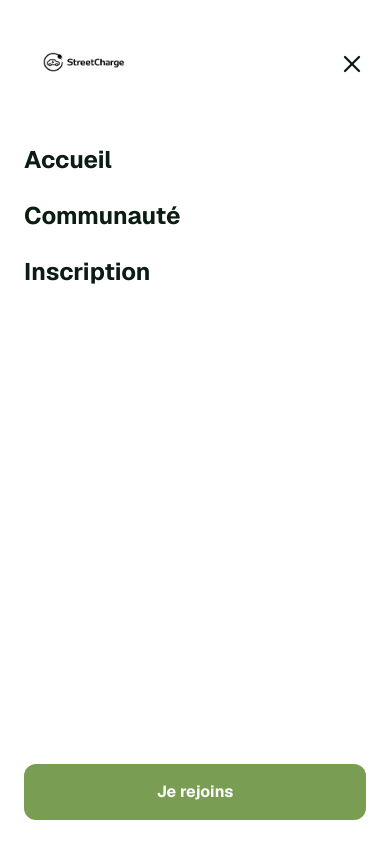
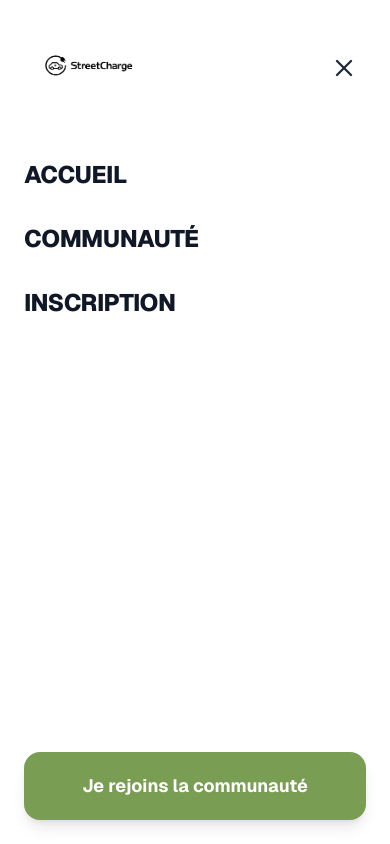
Before and after one commit to DigitariaWebs/StationP, a Next.js app: page / in a window 390 px wide. Both pictures are taken after a click on the button 352 px from the left and 40 px from the top of the page. Shown: the top 844 px of the page. Built offline with nearby package versions, Linux system fonts and the light colour scheme.

Commit message:
refactor: enhance Hero section layout, improve image handling, and update mobile menu design for better responsiveness

```diff
--- a/src/components/sections/Hero.tsx
+++ b/src/components/sections/Hero.tsx
@@ -17,65 +17,43 @@ export default function HeroWithNavbar() {
   };
 
   return (
-    <section className="relative min-h-screen w-full bg-white overflow-hidden">
+    <section className="relative min-h-screen w-full bg-white overflow-hidden flex flex-col">
 
-      {/* ───────── BACKGROUND IMAGE (FIX ZOOM) ───────── */}
-      <div className="absolute inset-0 z-0">
-        <div className="absolute right-0 top-0 h-full w-full md:w-[55%]">
-
-          <Image
-            src="/loto2.webp"
-            alt="Voiture électrique"
-            fill
-            priority
-            className="object-contain md:object-cover object-right"
-          />
-
-          <Image
-            src="/loto3.png"
-            alt="Voiture électrique"
-            fill
-            priority
-            className="object-contain md:hidden"
-          />
-
-          {/* overlay plus soft */}
-          <div className="absolute inset-0 bg-gradient-to-r from-white via-white/60 to-transparent md:via-white/40" />
-        </div>
-      </div>
-
-      {/* ───────── GLOW ───────── */}
-      <div className="absolute bottom-20 right-10 md:right-20 w-64 h-64 bg-[#7A9D54]/20 blur-3xl rounded-full" />
+      {/* ───────── GLOW (Décoratif, adouci) ───────── */}
+      <div className="absolute bottom-1/4 right-10 md:right-20 w-64 h-64 bg-[#7A9D54]/15 blur-3xl rounded-full z-0 pointer-events-none" />
 
       {/* ───────── NAVBAR ───────── */}
-      <header className="relative z-50 w-full">
-        <div className="max-w-7xl mx-auto px-6">
+      <header className="relative z-50 w-full bg-white/90 backdrop-blur-sm md:bg-transparent">
+        <div className="max-w-7xl mx-auto px-4 sm:px-6">
           <div className="flex justify-between items-center h-20">
 
-            <Link href="/">
+            <Link href="/" className="flex-shrink-0">
               <Image
                 src="/w1.png"
                 alt="logo"
-                width={180}
-                height={60}
-                className="w-32 sm:w-40 lg:w-48 brightness-0"
+                width={160}
+                height={150}
+                // Taille logo responsive
+                className="w-48 sm:w-36 lg:w-40 brightness-0"
               />
             </Link>
 
-            <nav className="hidden lg:flex gap-8 text-sm font-bold uppercase tracking-widest text-gray-800">
-              <Link href="#">Accueil</Link>
-              <Link href="#trouveruneborne">Communauté</Link>
-              <Link href="#inscription">Inscription</Link>
+            {/* Menu Desktop */}
+            <nav className="hidden lg:flex gap-6 xl:gap-8 text-xs xl:text-sm font-bold uppercase tracking-widest text-gray-800">
+              <Link href="#" className="hover:text-[#7A9D54] transition-colors">Accueil</Link>
+              <Link href="#trouveruneborne" className="hover:text-[#7A9D54] transition-colors">Communauté</Link>
+              <Link href="#inscription" className="hover:text-[#7A9D54] transition-colors">Inscription</Link>
             </nav>
 
             <button
               onClick={goToForm}
-              className="hidden lg:block bg-[#7A9D54] text-white px-6 py-3 rounded-full font-bold"
+              className="hidden lg:block bg-[#7A9D54] hover:bg-[#698a47] text-white px-6 py-3 rounded-full font-bold text-sm transition-colors shadow-sm"
             >
               Je rejoins
             </button>
 
-            <button onClick={() => setIsMenuOpen(true)} className="lg:hidden">
+            {/* Burger mobile */}
+            <button onClick={() => setIsMenuOpen(true)} className="lg:hidden p-2 text-gray-800 hover:text-[#7A9D54]">
               <Menu size={28} />
             </button>
 
@@ -83,108 +61,128 @@ export default function HeroWithNavbar() {
         </div>
       </header>
 
-      {/* ───────── HERO CONTENT (FIX SPACING + SIZE) ───────── */}
-      <div className="relative z-10 flex items-center min-h-[85vh]">
-        <div className="max-w-7xl mx-auto px-6 w-full">
+      {/* ───────── HERO CONTENT (Correction tailles texte et spacings) ───────── */}
+      {/* flex-grow pour pousser le contenu vers le haut, z-10 pour être au dessus de l'image */}
+      <div className="relative z-10 flex-grow flex items-center">
+        <div className="max-w-7xl mx-auto px-4 sm:px-6 w-full pt-10 pb-24 md:py-20 flex flex-col md:flex-row items-center gap-12">
 
-          <div className="max-w-2xl">
+          <div className="flex-1 max-w-3xl md:max-w-xl lg:max-w-2xl order-2 md:order-1">
 
-            <h1 className="text-3xl sm:text-4xl md:text-5xl lg:text-6xl font-black leading-tight uppercase mb-6">
+            {/* TAILLE REDUITE : text-2xl -> text-5xl (au lieu de 3xl -> 6xl) */}
+            <h1 className="text-2xl sm:text-3xl md:text-4xl lg:text-5xl font-black leading-tight uppercase mb-5 text-gray-950">
               Rechargez <br />
               votre voiture <br />
               <span className="text-[#7A9D54]">chez vos voisins</span>
             </h1>
 
-            <p className="text-gray-600 text-sm sm:text-base md:text-lg mb-8 max-w-xl">
-              Trouvez une borne près de chez vous. Simple, économique et entre particuliers.
+            <p className="text-gray-700 text-base md:text-lg mb-10 max-w-lg leading-relaxed">
+              Trouvez une borne près de chez vous. Simple, économique et entre particuliers. Profitez du réseau communautaire.
             </p>
 
-            <div className="flex flex-col sm:flex-row gap-4 mb-10">
+            {/* Boutons Responsives : full width vertical sur mobile, horizontal sur sm */}
+            <div className="flex flex-col sm:flex-row gap-4 mb-12">
               <button
                 onClick={goToForm}
-                className="bg-[#7A9D54] text-white px-6 py-4 rounded-full font-bold"
+                className="bg-[#7A9D54] hover:bg-[#698a47] text-white px-8 py-4 rounded-full font-bold text-center transition-colors shadow-lg shadow-[#7A9D54]/20"
               >
                 Trouver une borne
               </button>
 
               <Link
                 href="#inscription"
-                className="border border-gray-300 px-6 py-4 rounded-full font-bold text-gray-800"
+                className="border-2 border-gray-300 hover:border-gray-400 bg-white/50 backdrop-blur-sm px-8 py-4 rounded-full font-bold text-gray-800 text-center transition-colors"
               >
                 Devenir hôte
               </Link>
             </div>
 
-            <div className="flex flex-col gap-3">
+            {/* Liste puces */}
+            <div className="flex flex-col gap-3.5">
               {['Près de chez vous', 'À moindre coût', 'Entre voisins'].map((item) => (
-                <div key={item} className="flex items-center gap-2 text-gray-700 font-semibold">
-                  <Check size={18} className="text-[#7A9D54]" />
+                <div key={item} className="flex items-center gap-3 text-gray-800 font-semibold text-base">
+                  <div className="bg-[#7A9D54]/10 p-1 rounded-full">
+                    <Check size={18} className="text-[#7A9D54] stroke-[3]" />
+                  </div>
                   {item}
                 </div>
               ))}
             </div>
 
           </div>
+
+          {/* ───────── MODIFIED IMAGE CONTAINER (Small and Left) ───────── */}
+          <div className="flex-1 flex justify-center md:justify-start order-1 md:order-2 w-full max-w-md md:max-w-lg lg:max-w-xl">
+            <div className="relative aspect-video w-full">
+                <Image
+                    src="/i.png" // Nouvelle image spécifiée
+                    alt="Recharge voiture électrique"
+                    fill
+                    priority
+                    className="object-contain" // Use object-contain to avoid cropping and control size
+                />
+            </div>
+          </div>
+          {/* ───────────────────────────────────────────────────────────── */}
+
         </div>
       </div>
 
-      {/* ───────── WAVES (plus discrètes + pas écrasantes) ───────── */}
+      {/* ───────── SVG WAVES (Bas de page, plus discrètes) ───────── */}
       <div className="absolute bottom-0 left-0 w-full pointer-events-none z-20">
-
-        <svg viewBox="0 0 1440 320" className="w-full h-36 md:h-48">
+        <svg viewBox="0 0 1440 200" className="w-full h-24 md:h-32" preserveAspectRatio="none">
           <path
             fill="#7A9D54"
-            fillOpacity="0.12"
-            d="M0,160 C300,240 1100,80 1440,160 L1440,320 L0,320 Z"
+            fillOpacity="0.08"
+            d="M0,160 C300,200 1100,100 1440,160 L1440,200 L0,200 Z"
+          />
+          <path
+            d="M0,140 C300,180 1100,80 1440,140"
+            stroke="#7A9D54"
+            strokeWidth="1"
+            fill="none"
+            opacity="0.3"
           />
         </svg>
-
-        <svg viewBox="0 0 1440 320" className="absolute bottom-0 w-full h-36 md:h-48">
-          <path
-            d="M0,180 C300,250 1100,90 1440,180"
-            stroke="#7A9D54"
-            strokeWidth="2"
-            fill="none"
-            opacity="0.5"
-          />
-          <path
-            d="M0,200 C300,270 1100,110 1440,200"
-            stroke="#7A9D54"
-            strokeWidth="1.5"
-            fill="none"
-            opacity="0.35"
-          />
-        </svg>
-
       </div>
 
-      {/* ───────── MOBILE MENU ───────── */}
+      {/* ───────── MOBILE MENU (Plein écran) ───────── */}
       {isMenuOpen && (
-        <div className="fixed inset-0 bg-white z-[100] flex flex-col p-6">
+        <div className="fixed inset-0 bg-white z-[100] flex flex-col p-6 animate-fadeIn">
 
-          <div className="flex justify-between mb-10">
-            <Image src="/w1.png" alt="logo" width={120} height={40} />
-            <button onClick={() => setIsMenuOpen(false)}>
+          <div className="flex justify-between items-center mb-12">
+            <Image src="/w1.png" alt="logo" width={130} height={40} className="brightness-0" />
+            <button onClick={() => setIsMenuOpen(false)} className="p-2 text-gray-800">
               <X size={28} />
             </button>
           </div>
 
-          <nav className="flex flex-col gap-6 text-2xl font-bold">
-            <Link href="#">Accueil</Link>
-            <Link href="#trouveruneborne">Communauté</Link>
-            <Link href="#inscription">Inscription</Link>
+          <nav className="flex flex-col gap-8 text-2xl font-extrabold text-gray-900 uppercase tracking-tight">
+            <Link href="#" onClick={() => setIsMenuOpen(false)}>Accueil</Link>
+            <Link href="#trouveruneborne" onClick={() => setIsMenuOpen(false)}>Communauté</Link>
+            <Link href="#inscription" onClick={() => setIsMenuOpen(false)}>Inscription</Link>
           </nav>
 
           <button
             onClick={goToForm}
-            className="mt-auto bg-[#7A9D54] text-white py-4 rounded-xl font-bold"
+            className="mt-auto w-full bg-[#7A9D54] text-white py-5 rounded-2xl font-bold text-lg shadow-lg"
           >
-            Je rejoins
+            Je rejoins la communauté
           </button>
 
         </div>
       )}
 
+      {/* Petite animation pour le menu mobile */}
+      <style jsx global>{`
+        @keyframes fadeIn {
+          from { opacity: 0; }
+          to { opacity: 1; }
+        }
+        .animate-fadeIn {
+          animation: fadeIn 0.3s ease-in-out;
+        }
+      `}</style>
+
     </section>
   );
 }
```
